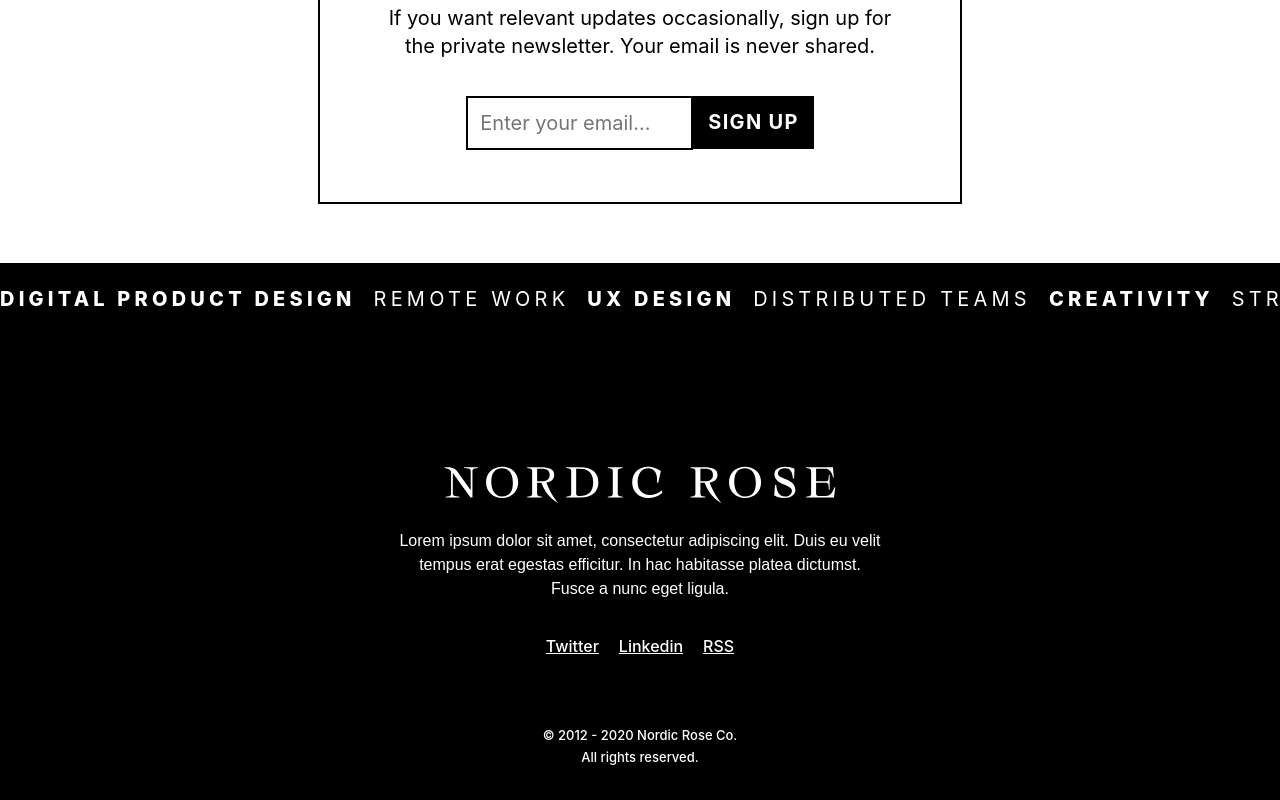
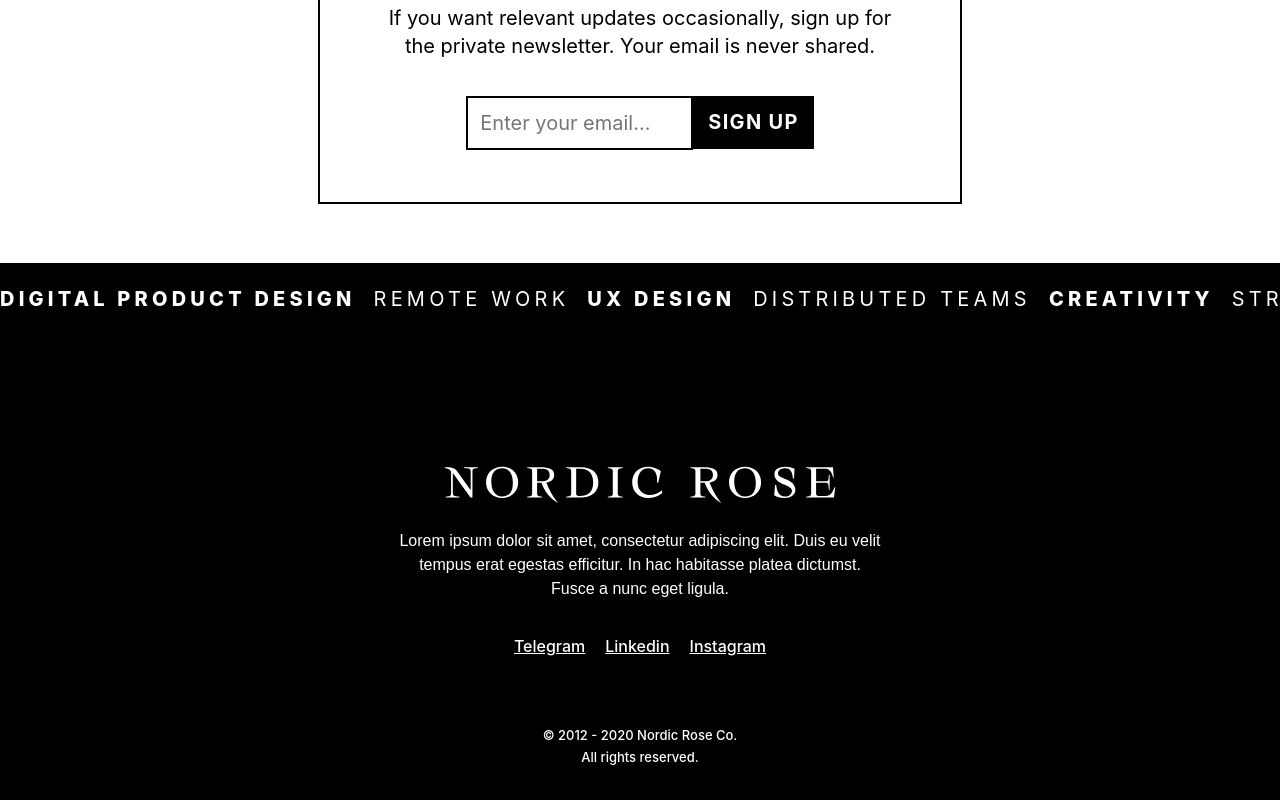
Before and after one commit to and-gurin/nordic-rose-react, a React (Create React App) app: page /posts/1 in a window 1280 px wide. Shown: the part 2843-3643 px from the top of the page. Built offline with nearby package versions, Linux system fonts and the light colour scheme; no server answers; a web font is replaced by a local one.

Commit message:
feat: add links to social networks

```diff
--- a/package.json
+++ b/package.json
@@ -1,5 +1,6 @@
 {
   "name": "nordic-rose-react",
+  "homepage": "https://and-gurin.github.io/nordic-rose-react",
   "version": "0.1.0",
   "private": true,
   "dependencies": {
@@ -7,6 +8,7 @@
     "@testing-library/react": "^13.4.0",
     "@testing-library/user-event": "^13.5.0",
     "axios": "^1.4.0",
+    "gh-pages": "^5.0.0",
     "react": "^18.2.0",
     "react-dom": "^18.2.0",
     "react-router-dom": "^6.11.1",
@@ -18,7 +20,9 @@
     "start": "react-scripts start",
     "build": "react-scripts build",
     "test": "react-scripts test",
-    "eject": "react-scripts eject"
+    "eject": "react-scripts eject",
+    "predeploy": "npm run build",
+    "deploy": "gh-pages -d build"
   },
   "eslintConfig": {
     "extends": [
--- a/src/components/logo/Logo.jsx
+++ b/src/components/logo/Logo.jsx
@@ -1,14 +1,15 @@
 import React from 'react';
 import style from './Logo.module.scss'
+import {Link} from "react-router-dom";
 
 export function Logo(props) {
     return (
-        <a className={style.logo__ref} href="#">
+        <Link className={style.logo__ref} to={'/'}>
             <img className={style.logo__img}
                  src={props.img}
                  width={props.width}
                  height={props.height}
                  alt="logo"/>
-        </a>
+        </Link>
     )
 }
--- a/src/components/nav/Navigation.jsx
+++ b/src/components/nav/Navigation.jsx
@@ -4,7 +4,7 @@
 const links = [
     {id: 1, title: 'Blog', href: '#'},
     {id: 2, title: 'About', href: '#about'},
-    {id: 3, title: 'Links', href: '#links'},
+    {id: 3, title: 'Links', href: '#articles'},
     {id: 4, title: 'Projects', href: '#projects'},
 ]
 
--- a/src/components/social-table/SocialTable.jsx
+++ b/src/components/social-table/SocialTable.jsx
@@ -5,9 +5,24 @@
 import whatsappImg from 'assets/image/svg/whatsapp.svg'
 
 const socialLinks = [
-    {name: 'facebook', img: facebookImg, caption: 'Share on Facebook'},
-    {name: 'twitter', img: twitterImg, caption: 'Share on Twitter'},
-    {name: 'whatsapp', img: whatsappImg, caption: ''},
+    {
+        name: 'facebook',
+        img: facebookImg,
+        caption: 'Share on Facebook',
+        href: "https://www.facebook.com/sharer/sharer.php?u=https://and-gurin.github.io/nordic-rose-react\" target=\"_blank"
+    },
+    {
+        name: 'twitter',
+        img: twitterImg,
+        caption: 'Share on Twitter',
+        href: "https://twitter.com/share?text=Im Sharing on Twitter&url=https://and-gurin.github.io/nordic-rose-react"
+    },
+    {
+        name: 'whatsapp',
+        img: whatsappImg,
+        caption: '',
+        href: ""
+    },
 ]
 
 
@@ -19,7 +34,7 @@
                 {socialLinks.map(link => {
                         return (
                             <td key={link.name} className={style[link.name] + ' ' + style.socialTable__row}>
-                                <a className={style.socialTable__ref} href="#">
+                                <a className={style.socialTable__ref} href='#'>
                                     <img src={link.img} alt={link.name} width="20px" height="20px"/>
                                 </a>
                             </td>
@@ -40,7 +55,8 @@
                 {socialLinks.map(link => {
                         return (
                             <td key={link.name} className={style[link.name] + ' ' + style.socialTable__row}>
-                                <a className={style.socialTable__ref} href="#">
+                                <a className={style.socialTable__ref}
+                                   href={link.href}>
                                     <img src={link.img} alt={link.name} width="20px" height="20px"/>
                                     <span className={style.socialTable__caption}>{'    ' + link.caption}</span>
                                 </a>
--- a/src/components/social/Social.jsx
+++ b/src/components/social/Social.jsx
@@ -2,16 +2,20 @@
 import style from './Social.module.scss'
 
 const links = [
-    {id: 1, title: 'Twitter', href: '#'},
-    {id: 2, title: 'Linkedin', href: '#'},
-    {id: 3, title: 'RSS', href: '#'},
+    {id: 1, title: 'Telegram', href: 'https://t.me/and_gurin'},
+    {id: 2, title: 'Linkedin', href: 'https://www.linkedin.com/in/and-gurin/'},
+    {id: 3, title: 'Instagram', href: 'https://www.instagram.com/and_gurin/'},
 ]
 
 export const Social = () => {
     return (
         links.map(item =>
             <div  key={item.id}>
-                <a className={style.socialLink} href={item.href}>{item.title}</a>
+                <a rel='noreferrer'
+                   target='_blank'
+                   className={style.socialLink}
+                   href={item.href}>{item.title}
+                </a>
             </div>
         )
     );
--- a/src/layouts/articles/Articles.jsx
+++ b/src/layouts/articles/Articles.jsx
@@ -74,7 +74,7 @@
     }, [])
 
     return (
-        <section className={`${styles.articles} ${styles.articles_mainPage}`}>
+        <section id="articles" className={`${styles.articles} ${styles.articles_mainPage}`}>
             <div className={styles.articles__container}>
                 <h2 className={styles.articles__title}>
                     {props.title}
```
